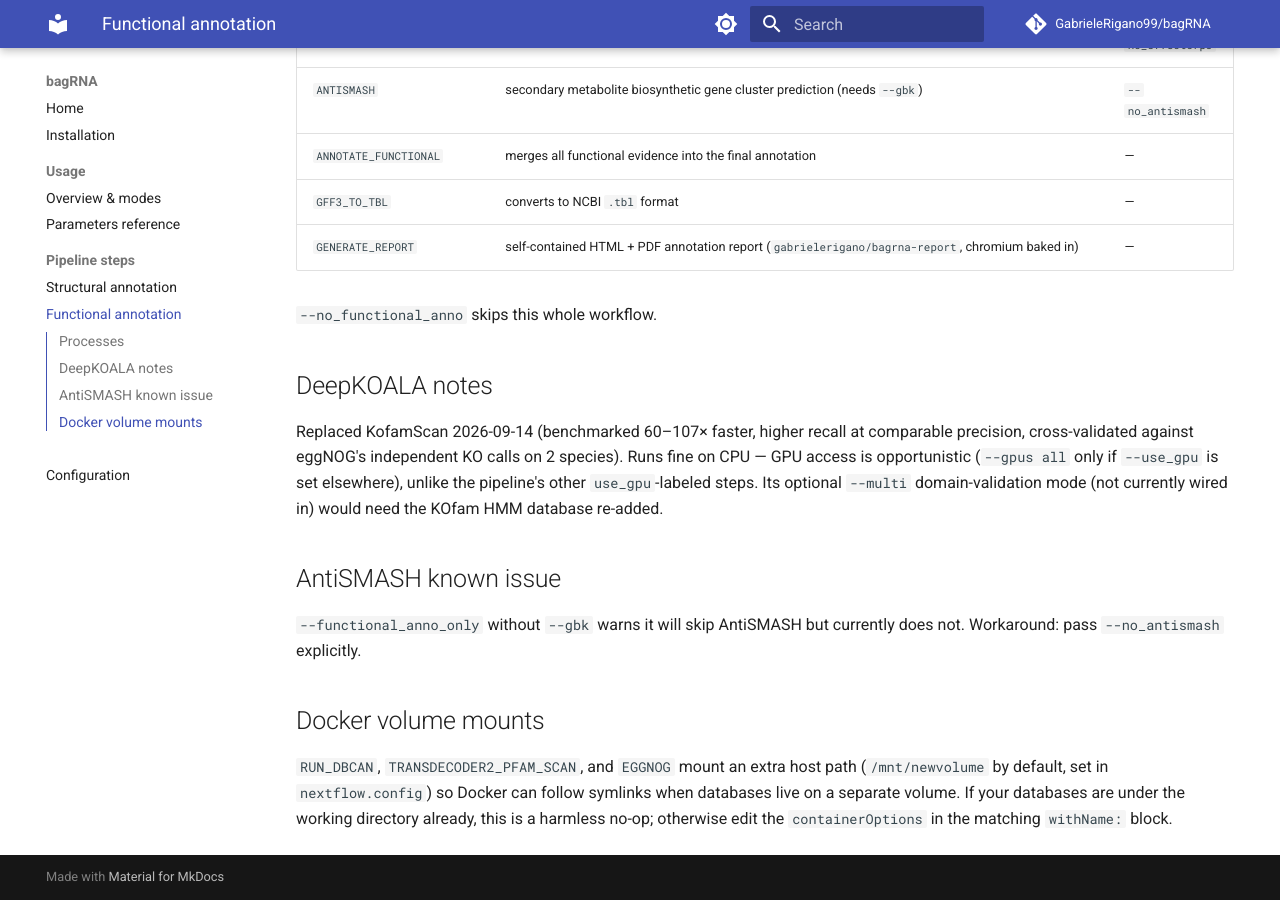
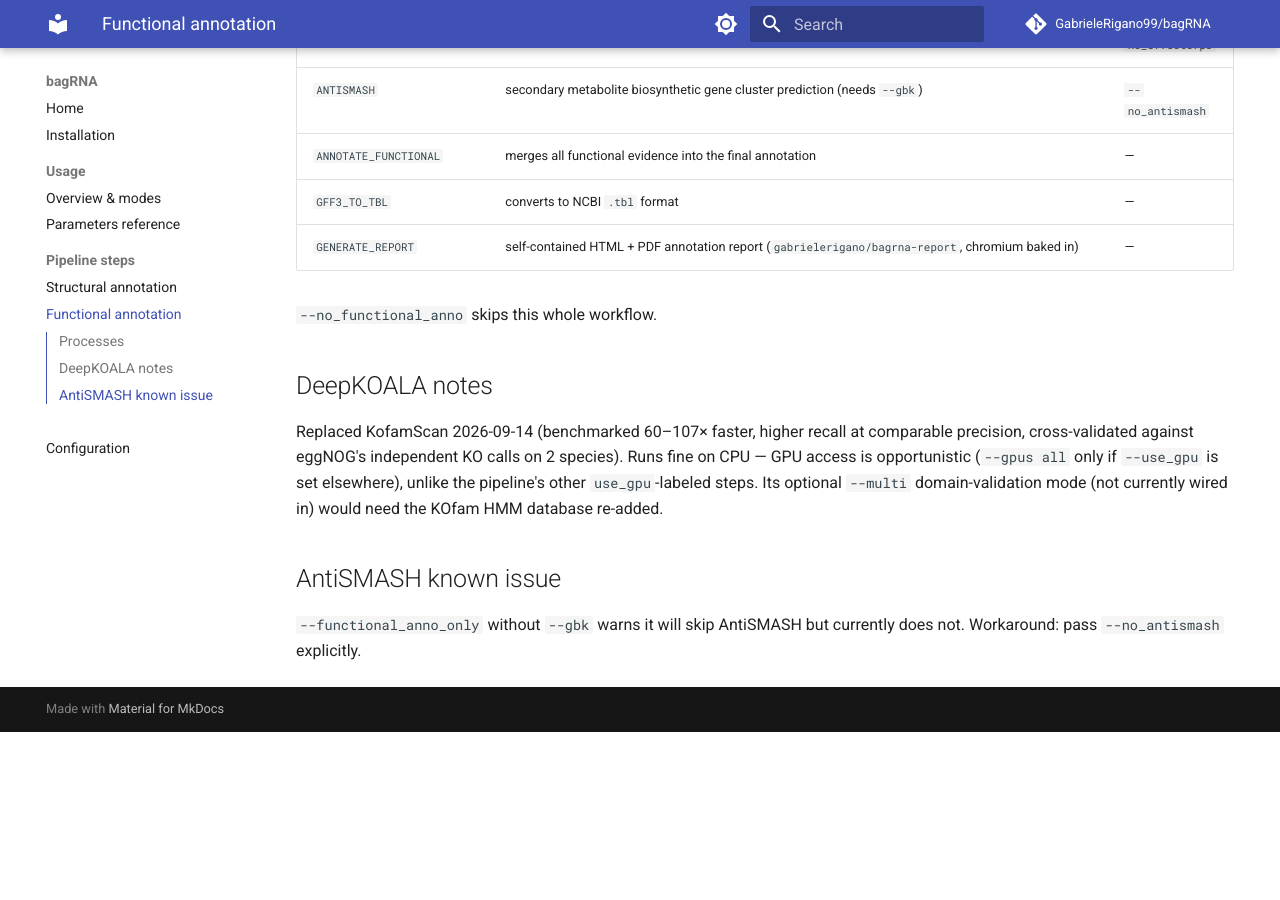
Before and after one commit to GabrieleRigano99/bagRNA, an MkDocs documentation site: the page built from docs/functional-annotation.md, in a window 1280 px wide and 900 px high, scrolled down 989 px. Built offline with MkDocs 1.6.1 and Material for MkDocs 9.7.7, drawn with Linux system fonts in a browser that asks for light colours; comment, search, counter and statistics services are not loaded; after the commit the page ends 1721 px from its top, so only the background shows below that.

```diff
--- a/docs/functional-annotation.md
+++ b/docs/functional-annotation.md
@@ -35,7 +35,3 @@ Replaced KofamScan 2026-09-14 (benchmarked 60–107× faster, higher recall at c
 ## AntiSMASH known issue
 
 `--functional_anno_only` without `--gbk` warns it will skip AntiSMASH but currently does not. Workaround: pass `--no_antismash` explicitly.
-
-## Docker volume mounts
-
-`RUN_DBCAN`, `TRANSDECODER2_PFAM_SCAN`, and `EGGNOG` mount an extra host path (`/mnt/newvolume` by default, set in `nextflow.config`) so Docker can follow symlinks when databases live on a separate volume. If your databases are under the working directory already, this is a harmless no-op; otherwise edit the `containerOptions` in the matching `withName:` block.
```
Also changed, not shown: docs/configuration.md (+1 -1 lines).
